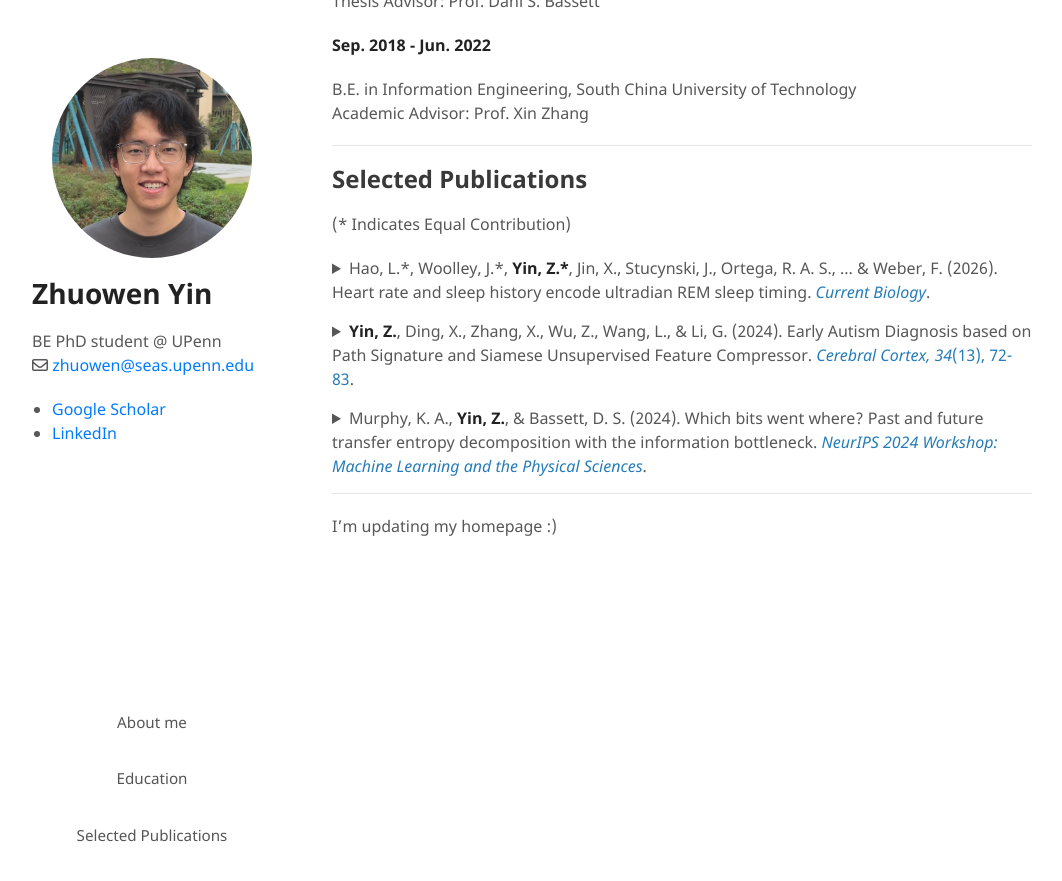
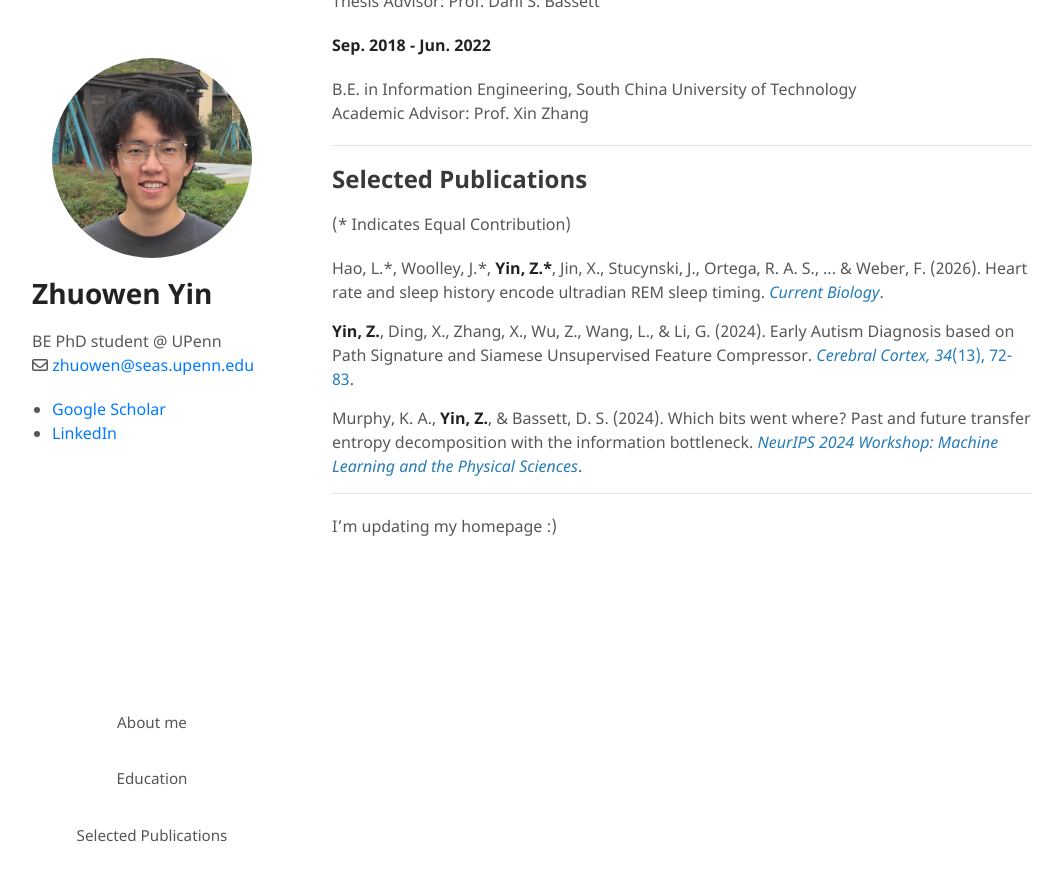
Before and after one commit to zhuowenyin/zhuowenyin.github.io, a Jekyll site: the page built from index.md, in a window 1280 px wide and 900 px high, scrolled down 523 px. Shown: the top 881 px of the window, without its empty margins (108-1170 px from the left). Built offline with Jekyll 4.4.1, drawn with Linux system fonts in a browser that asks for light colours.

Commit message:
Updated publication intro style

```diff
--- a/assets/css/style.scss
+++ b/assets/css/style.scss
@@ -103,3 +103,11 @@ header {
   transform: translateY(-2px);
   box-shadow: 0 4px 8px rgba(0,0,0,0.05);
 }
+
+details summary {
+  list-style: none; /* Hide default triangle in modern browsers */
+}
+
+details summary::-webkit-details-marker {
+  display: none; /* Hide default triangle in Safari */
+}
--- a/index.md
+++ b/index.md
@@ -36,7 +36,7 @@ Academic Advisor: Prof. Xin Zhang
 
 <details style="margin-bottom: 15px;">
 <summary style="cursor: pointer;">Hao, L.*, Woolley, J.*, <strong>Yin, Z.*</strong>, Jin, X., Stucynski, J., Ortega, R. A. S., ... &amp; Weber, F. (2026). Heart rate and sleep history encode ultradian REM sleep timing. <a href="https://www.cell.com/current-biology/fulltext/S0960-9822(26)00167-3"><em>Current Biology</em></a>.</summary>
-<blockquote style="margin-top: 10px; margin-bottom: 15px; color: #20662b;">
+<blockquote style="margin-top: 10px; margin-bottom: 15px;">
 Rapid Eye Movement (REM) sleep is a sleep stage we enter during sleep, and for humans it is when vivid dreams happen. How is the brain functioning dynamically to alternate between REM and non-REM sleep? By combining the analysis of neural network features and mice experiments, we found that heart rate is a physiological marker of REM sleep timing. Manually increasing heart rate lowers the pressure to enter REM, and vice versa.
 </blockquote>
 </details>
```
